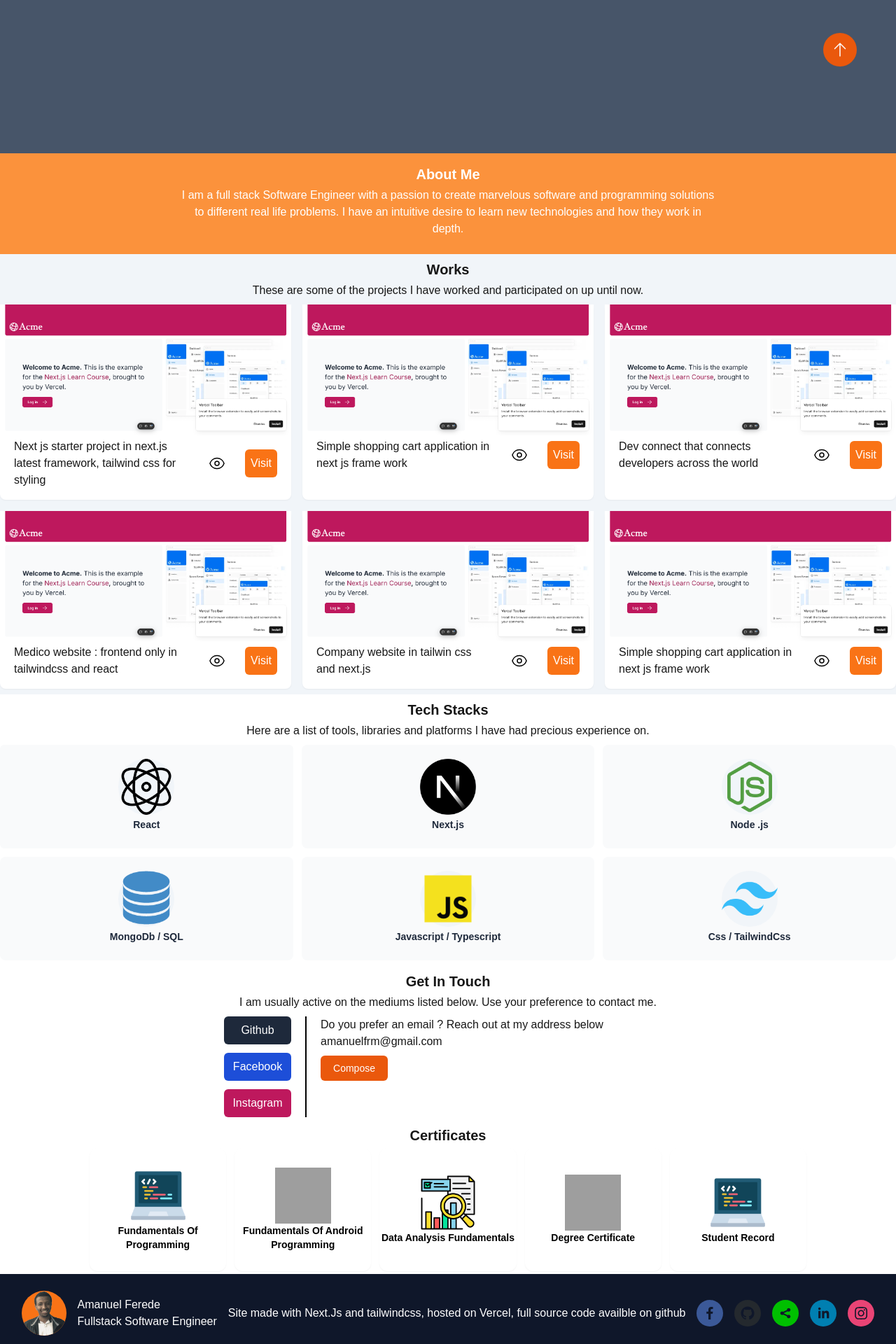
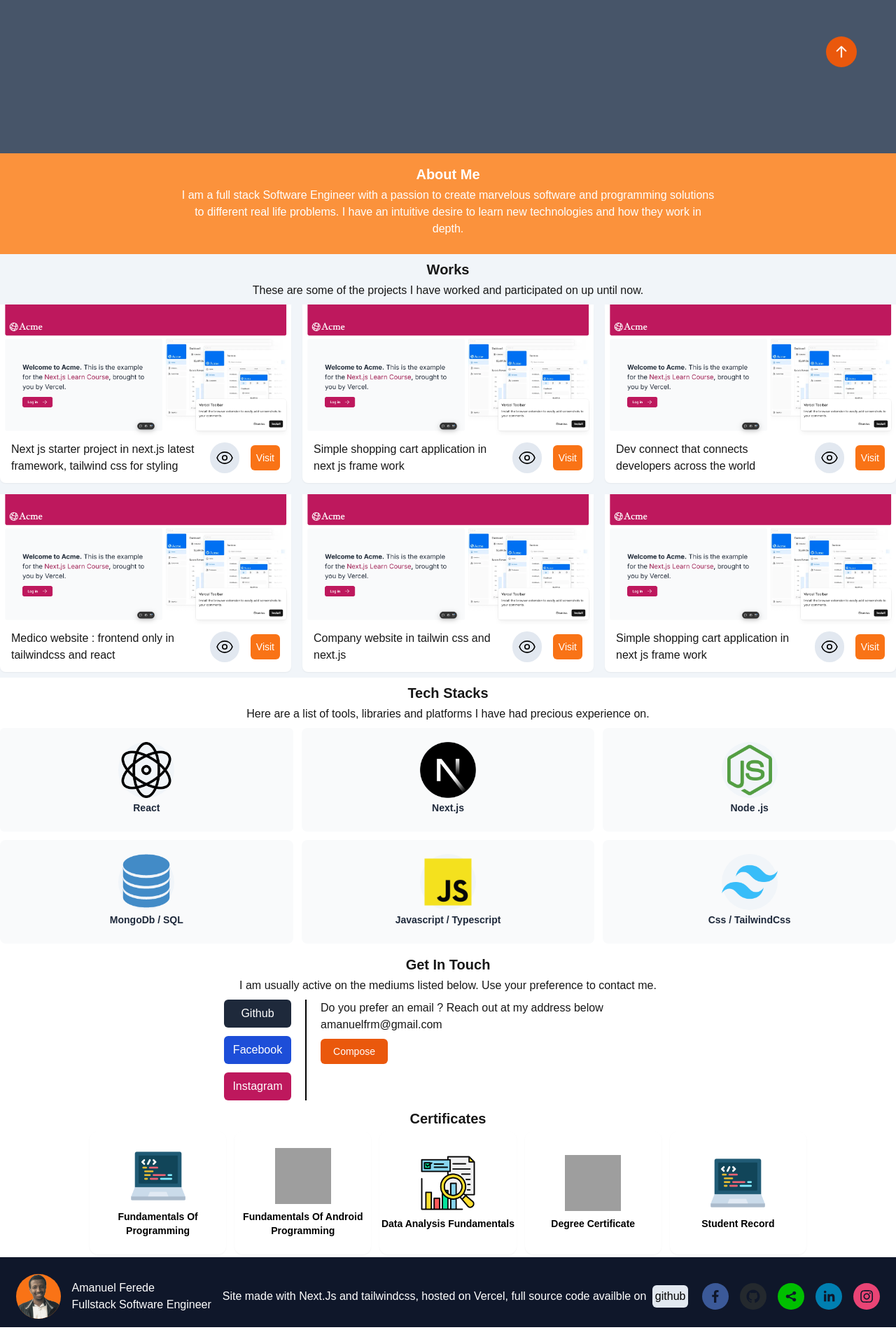
Before and after one commit to amaniCoding/amani-portifolio, a Next.js app: page / in a window 1280 px wide. Shown: the part 637-2557 px from the top of the page at 70% size. After the commit the page ends 2533 px from the top, so only its background shows below. Built offline with nearby package versions, Linux system fonts and the light colour scheme; grey boxes are pictures that could not be loaded.

Commit message:
fixed some ui issues

```diff
--- a/app/ui/back-to-top.tsx
+++ b/app/ui/back-to-top.tsx
@@ -2,7 +2,7 @@
 import { ArrowUpIcon } from "@heroicons/react/24/solid";
 
 export function BackToTop() {
-  const hadelScroll = (e: React.MouseEvent<HTMLElement>, name: string) => {
+  const hadelScroll = (e: React.MouseEvent<SVGSVGElement, MouseEvent>, name: string) => {
     e.preventDefault()
     window.scrollTo({
       // @ts-expect-error: Object is possibly 'null'.
@@ -11,8 +11,7 @@ export function BackToTop() {
     });
   }
   return (
-    <div className="w-12 h-12 rounded-full bg-orange-600 text-white p-3 fixed md:bottom-14 md:right-14 bottom-11 right-11 cursor-pointer animate-bounce" onClick={(e) => { hadelScroll(e, 'home') }}>
-      <ArrowUpIcon />
-    </div>
+
+      <ArrowUpIcon className="w-11 h-11 rounded-full bg-orange-600 text-white p-3 fixed md:bottom-14 md:right-14 bottom-11 right-11 cursor-pointer animate-bounce stroke-white dark:bg-slate-900 dark:text-white" onClick={(e) => { hadelScroll(e, 'home') }} />
   )
 }
--- a/app/ui/cerfificates.tsx
+++ b/app/ui/cerfificates.tsx
@@ -47,7 +47,7 @@ export default function Certificates() {
                 />
               </Link>
 
-              <p className="text-sm font-bold text-center text-black dark:text-slate-400">Fundamentals Of Programming</p>
+              <p className="text-sm font-bold text-center text-black dark:text-slate-400 mt-2">Fundamentals Of Programming</p>
             </div>
           </div>
           <div className="rounded-xl shadow-sm group relative overflow-hidden h-44 w-full">
@@ -85,7 +85,7 @@ export default function Certificates() {
                   alt="Screenshots of the dashboard project showing desktop version"
                 />
               </Link>
-              <p className="text-sm font-bold text-center text-black dark:text-slate-400">Fundamentals Of Android Programming
+              <p className="text-sm font-bold text-center text-black dark:text-slate-400 mt-2">Fundamentals Of Android Programming
               </p>
             </div>
           </div>
@@ -124,7 +124,7 @@ export default function Certificates() {
                   alt="Screenshots of the dashboard project showing desktop version"
                 />
               </Link>
-              <p className="text-sm font-bold text-center text-black dark:text-slate-400">Data Analysis Fundamentals</p>
+              <p className="text-sm font-bold text-center text-black dark:text-slate-400 mt-2">Data Analysis Fundamentals</p>
             </div>
           </div>
           <div className="rounded-xl shadow-sm group relative overflow-hidden h-44 w-full">
@@ -162,7 +162,7 @@ export default function Certificates() {
                   alt="Screenshots of the dashboard project showing desktop version"
                 />
               </Link>
-              <p className="text-sm font-bold text-center text-black dark:text-slate-400">Degree Certificate</p>
+              <p className="text-sm font-bold text-center text-black dark:text-slate-400 mt-2">Degree Certificate</p>
             </div>
           </div>
           <div className="rounded-xl shadow-sm group relative overflow-hidden h-44 w-full">
@@ -200,7 +200,7 @@ export default function Certificates() {
                   alt="Screenshots of the dashboard project showing desktop version"
                 />
               </Link>
-              <p className="text-sm font-bold text-center text-black dark:text-slate-400">Student Record</p>
+              <p className="text-sm font-bold text-center text-black dark:text-slate-400 mt-2">Student Record</p>
             </div>
           </div>
         </div>
--- a/app/ui/footer.tsx
+++ b/app/ui/footer.tsx
@@ -1,5 +1,6 @@
 'use client'
 import Image from "next/image";
+import Link from "next/link";
 import { SocialIcon } from "react-social-icons";
 
 export default function Footer() {
@@ -26,7 +27,7 @@ export default function Footer() {
             </div>
 
             <div className="md:mt-0 mt-4 dark:text-slate-300">
-              Site made with Next.Js and tailwindcss, hosted on Vercel, full source code availble on github
+              Site made with Next.Js and tailwindcss, hosted on Vercel, full source code availble on <Link href={`https://github.com/amaniCoding/amani-portifolio`} className="inline-block p-1 mx-1 rounded-md bg-slate-200 text-black" target="_blank">github</Link>
             </div>
             <div className="flex flex-row gap-x-4 items-center md:mt-0 mt-4">
               <SocialIcon url="https://web.facebook.com/ze.amanuel.ferede" target="_blank" style={{ width: '38px', height: '38px' }} />
--- a/app/ui/nav-bar.tsx
+++ b/app/ui/nav-bar.tsx
@@ -53,22 +53,22 @@ export default function Navbar() {
                 }>
                     <ul className="flex flex-col mt-4 border border-gray-100 dark:bg-black md:bg-white bg-orange-50 md:flex-row md:space-x-2 rtl:space-x-reverse md:mt-0 md:border-0 dark:md:bg-black">
                         <li>
-                            <Link href="#" onClick={(e) => { hadelScroll(e, "home") }} className="block py-2 md:px-3 px-5 text-whit rounded md:hover:bg-orange-500 dark:hover:bg-gray-600 md:hover:text-white hover:bg-slate-200 hover:text-black dark:text-white" aria-current="page">Home</Link>
+                            <Link href="#" onClick={(e) => { hadelScroll(e, "home") }} className="block py-2 md:px-3 px-5 text-whit rounded md:hover:bg-orange-500 dark:hover:bg-gray-600 md:hover:text-white hover:bg-slate-200 hover:text-black dark:text-white transition duration-500 ease-in-out" aria-current="page">Home</Link>
                         </li>
                         <li>
-                            <Link href="#" onClick={(e) => { hadelScroll(e, "about-me") }} className="block py-2 md:px-3 px-5 text-whit rounded md:hover:bg-orange-500 dark:hover:bg-gray-600 md:hover:text-white hover:bg-slate-200 hover:text-black dark:text-white" aria-current="page">About Me</Link>
+                            <Link href="#" onClick={(e) => { hadelScroll(e, "about-me") }} className="block py-2 md:px-3 px-5 text-whit rounded md:hover:bg-orange-500 dark:hover:bg-gray-600 md:hover:text-white hover:bg-slate-200 hover:text-black dark:text-white transition duration-500 ease-in-out" aria-current="page">About Me</Link>
                         </li>
                         <li>
-                            <Link href="#" onClick={(e) => { hadelScroll(e, "works") }} className="block py-2 md:px-3 px-5 text-whit rounded md:hover:bg-orange-500 dark:hover:bg-gray-600 md:hover:text-white hover:bg-slate-200 hover:text-black dark:text-white" aria-current="page">Works</Link>
+                            <Link href="#" onClick={(e) => { hadelScroll(e, "works") }} className="block py-2 md:px-3 px-5 text-whit rounded md:hover:bg-orange-500 dark:hover:bg-gray-600 md:hover:text-white hover:bg-slate-200 hover:text-black dark:text-white transition duration-500 ease-in-out" aria-current="page">Works</Link>
                         </li>
                         <li>
-                            <Link href="#" onClick={(e) => { hadelScroll(e, "contact-me") }} className="block py-2 md:px-3 px-5 text-whit rounded md:hover:bg-orange-500 dark:hover:bg-gray-600 md:hover:text-white hover:bg-slate-200 hover:text-black dark:text-white" aria-current="page">Contact Me</Link>
+                            <Link href="#" onClick={(e) => { hadelScroll(e, "contact-me") }} className="block py-2 md:px-3 px-5 text-whit rounded md:hover:bg-orange-500 dark:hover:bg-gray-600 md:hover:text-white hover:bg-slate-200 hover:text-black dark:text-white transition duration-500 ease-in-out" aria-current="page">Contact Me</Link>
                         </li>
                         <li>
-                            <Link href="#" onClick={(e) => { hadelScroll(e, "skills") }} className="block py-2 md:px-3 px-5 text-whit rounded md:hover:bg-orange-500 dark:hover:bg-gray-600 md:hover:text-white hover:bg-slate-200 hover:text-black dark:text-white" aria-current="page">Skills</Link>
+                            <Link href="#" onClick={(e) => { hadelScroll(e, "skills") }} className="block py-2 md:px-3 px-5 text-whit rounded md:hover:bg-orange-500 dark:hover:bg-gray-600 md:hover:text-white hover:bg-slate-200 hover:text-black dark:text-white transition duration-500 ease-in-out" aria-current="page">Skills</Link>
                         </li>
                         <li>
-                            <Link href="#" onClick={(e) => { hadelScroll(e, "certificates") }} className="block py-2 md:px-3 px-5 text-whit rounded md:hover:bg-orange-500 dark:hover:bg-gray-600 md:hover:text-white hover:bg-slate-200 hover:text-black dark:text-white" aria-current="page">Certificates</Link>
+                            <Link href="#" onClick={(e) => { hadelScroll(e, "certificates") }} className="block py-2 md:px-3 px-5 text-whit rounded md:hover:bg-orange-500 dark:hover:bg-gray-600 md:hover:text-white hover:bg-slate-200 hover:text-black dark:text-white transition duration-500 ease-in-out" aria-current="page">Certificates</Link>
                         </li>
                     </ul>
                 </div>
--- a/app/ui/works.tsx
+++ b/app/ui/works.tsx
@@ -230,7 +230,7 @@ export default function Works() {
             {
               works.map(work => {
                 return (
-                  <div className="bg-white dark:bg-slate-800 dark:p-2 shadow-sm hover:shadow-lg dark:rounded-lg dark:hover:bg-slate-500 group md:rounded-lg rounded-sm" key={work.id}>
+                  <div className="bg-white dark:bg-slate-800 dark:p-2 shadow-sm hover:shadow-lg dark:rounded-lg dark:hover:bg-slate-600 group md:rounded-lg rounded-sm transition duration-500 ease-in-out" key={work.id}>
                     <div className="">
                       <Image
                         src={`${work.photo}`}
@@ -238,16 +238,14 @@ export default function Works() {
                         width={200}
                         height={200}
 
-                        className="block w-full h-full group-hover:brightness-75 transition-all duration-300 ease-in-out md:rounded-b-md"
+                        className="block w-full h-full group-hover:brightness-90 transition-all duration-300 ease-in-out"
                       />
                     </div>
 
-                    <div className="flex items-center justify-between space-x-5 md:px-5 pb-4 mt-1">
-                      <p className="grow dark:text-slate-300 ">{work.title}</p>
-                      <div className="md:flex hidden items-center justify-center p-2 bg-slate-white rounded-full w-10 h-10 cursor-pointer" title="Show more" onClick={() => {handelShowModal(work)}}>
-                        <EyeIcon className="h-10 w-10 dark:text-slate-300" color="black" />
-                      </div>
-                      <Link href={`${work.link}`} target="_blank" className="p-2 block dark:bg-slate-500 dark:text-slate-300 bg-orange-500 rounded-md text-white dark:group-hover:bg-slate-950 ">Visit</Link>
+                    <div className="flex items-center justify-between space-x-4 px-4 pb-3 mt-2">
+                      <p className="dark:text-slate-300 w-3/4">{work.title}</p>
+                        <EyeIcon className="w-11 h-11 rounded-full bg-slate-200 p-2 cursor-pointer stroke-black dark:bg-slate-500 dark:group-hover:bg-slate-950 dark:group-hover:stroke-white dark:text-white hover:bg-slate-300" onClick={() => {handelShowModal(work)}}  />
+                      <Link href={`${work.link}`} target="_blank" className="p-2 inline-block dark:bg-slate-500 dark:text-slate-300 bg-orange-500 rounded-md text-white dark:group-hover:bg-slate-950 hover:bg-orange-700 hover:text-white text-sm">Visit</Link>
                     </div>
                   </div>
                 )
```
